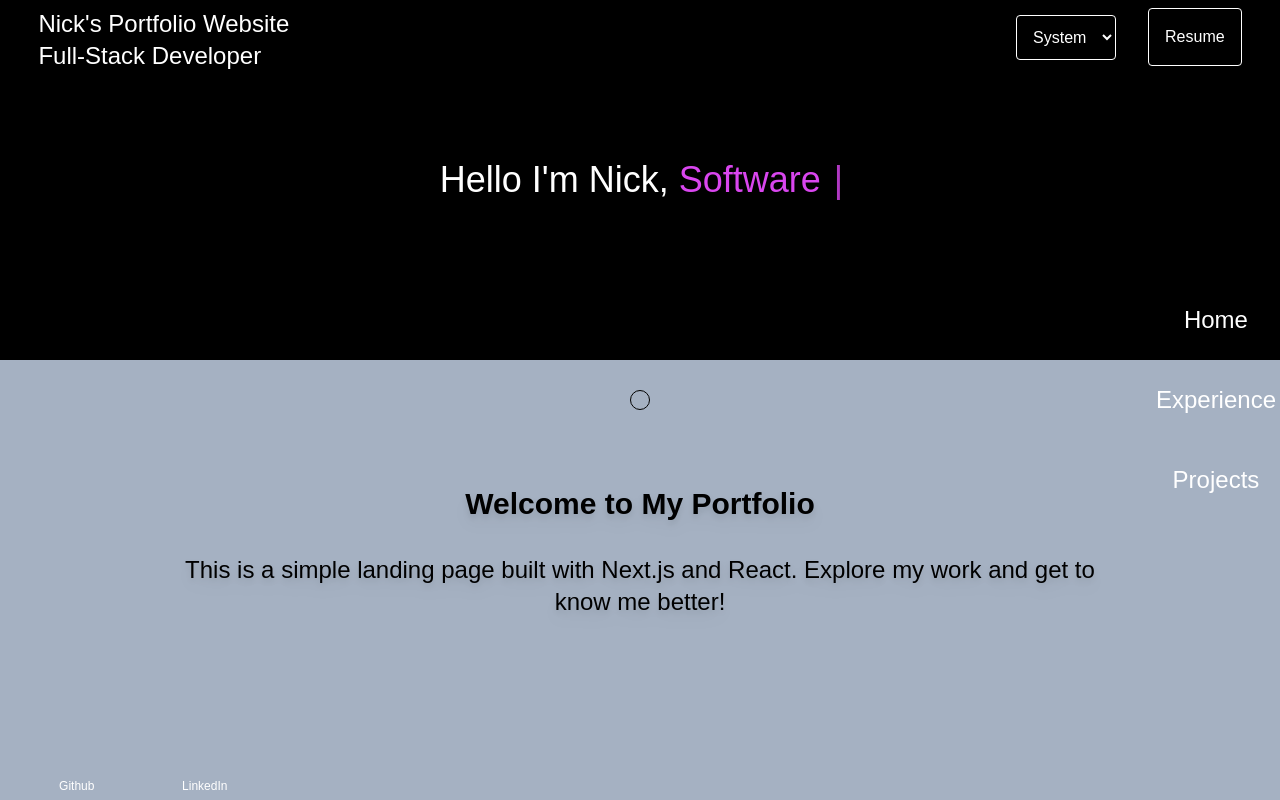
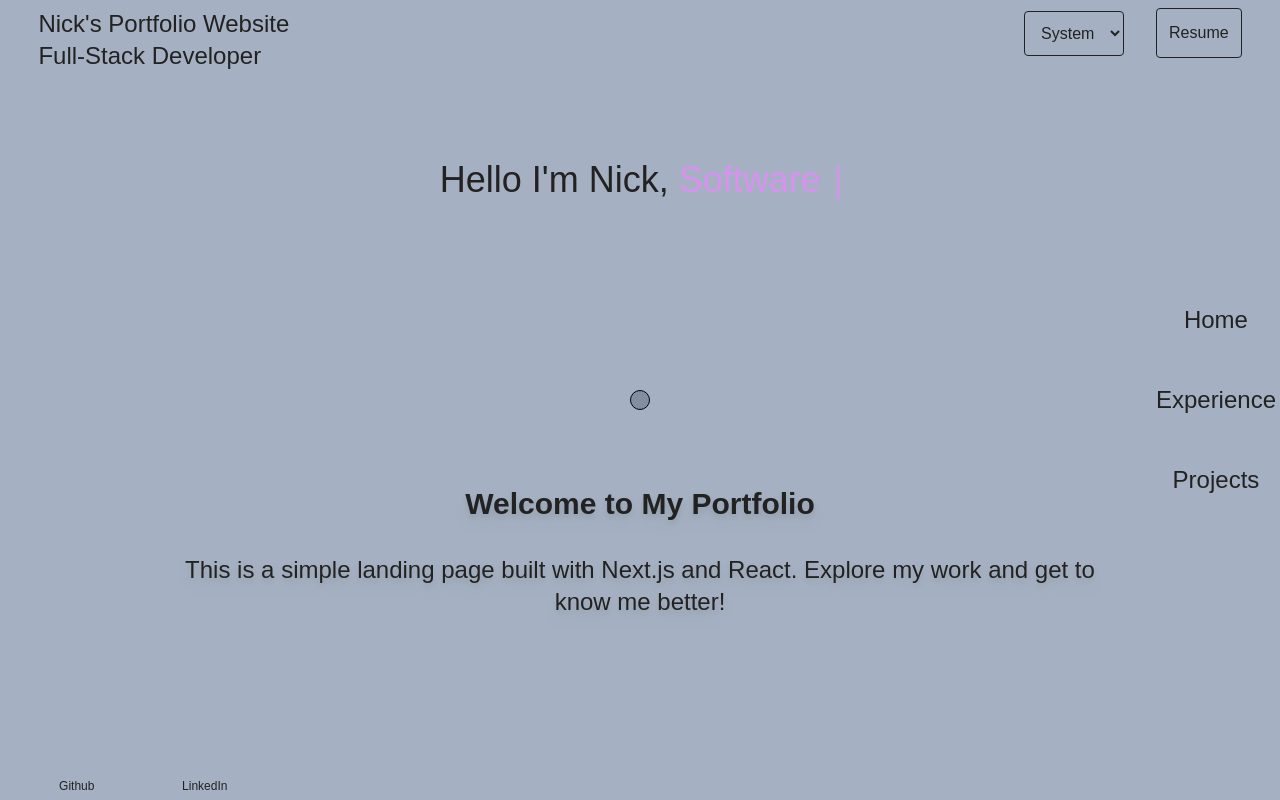
Before and after one commit to kwNick/Resume-Site, a Next.js app: page / in a window 1280 px wide. Shown: the top 800 px of the page. Built offline with nearby package versions, Linux system fonts and the light colour scheme.

Commit message:
added an accent color, #d991ef; cursor animation on hover of a link element cursor expands and bg becomes transparent;

```diff
--- a/src/app/globals.css
+++ b/src/app/globals.css
@@ -11,18 +11,21 @@
 /* css variables */
 :root {
   --contrast: #a5b1c2;
-  --colour: #000000;
+  --colour: #222222;
+  --accent: #d991ef;
 }
 
 [data-theme='dark'] {
-  --contrast: #000000;
+  --contrast: #222222;
   --colour: #a5b1c2;
+  --accent: #d991ef;
 }
 
 @media (prefers-color-scheme: dark) {
   :root {
     --contrast: #a5b1c2;
-    --colour: #000000;
+    --colour: #222222;
+    --accent: #d991ef;
   }
 }
 
@@ -30,6 +33,20 @@ body {
   color: var(--colour);
   background: var(--contrast);
   font-family: Arial, Helvetica, sans-serif;
+}
+
+body:has(a:hover) .cursor {
+  width: 40px;
+  height: 40px;
+  background: transparent;
+  transition: width 0.3s ease, height 0.3s ease, background-color 0.3s ease, transform 0.3s ease;
+}
+
+.cursor {
+  width: 20px;
+  height: 20px;
+  background: var(--colour);
+  transition: width 0.3s ease, height 0.3s ease, background-color 0.3s ease, transform 0.3s ease;
 }
 
 @keyframes cursor {
--- a/src/components/Cursor.tsx
+++ b/src/components/Cursor.tsx
@@ -24,7 +24,7 @@ const Cursor = () => {
     }, []);
 
     return (
-        <span className="cursor absolute top-[50vh] left-[50vw] w-5 h-5 bg-colour rounded-full mix-blend-difference translate-x-[-50%] translate-y-[-50%] border border-contrast pointer-events-none z-20" />
+        <span className="cursor absolute top-[50vh] left-[50vw] w-5 h-5 bg-colour rounded-full mix-blend-difference translate-x-[-50%] translate-y-[-50%] border border-contrast pointer-events-none z-20 transition-colors" />
     )
 }
 export default Cursor
--- a/src/components/Footer.tsx
+++ b/src/components/Footer.tsx
@@ -3,7 +3,7 @@ import { socialLinks } from "../resources/socialLinks"
 
 const Footer = () => {
     return (
-        <footer className="fixed bottom-[1%] left-[1%] w-[20%] text-xs z-10 text-white">
+        <footer className="fixed bottom-[1%] left-[1%] w-[20%] text-xs z-10 text-colour">
             <ul className="flex text-center leading-3">
                 {socialLinks.map((link, idx) => {
                     return (
--- a/src/components/NameHeader.tsx
+++ b/src/components/NameHeader.tsx
@@ -1,6 +1,6 @@
 const NameHeader = () => {
     return (
-        <div className="hidden sm:block fixed top-[1%] left-[3%] text-white lg:text-lg xl:text-2xl z-10">
+        <div className="hidden sm:block fixed top-[1%] left-[3%] text-colour lg:text-lg xl:text-2xl z-10">
             <h1>
                 Nick&apos;s Portfolio Website
             </h1>
--- a/src/components/Navigation.tsx
+++ b/src/components/Navigation.tsx
@@ -8,7 +8,7 @@ const Navigation = () => {
             <ul className="w-full group text-lg lg:text-2xl flex sm:flex-col text-center gap-y-8">
                 {navItems.map((link, idx) => {
                     return (
-                        <li key={idx} className="peer py-2 px-1 duration-500 text-white">
+                        <li key={idx} className="peer py-2 px-1 duration-500 text-colour">
                             <Link href={link.href}>{link.value}</Link>
                         </li>
                     );
--- a/src/components/ReactTypeWriter.tsx
+++ b/src/components/ReactTypeWriter.tsx
@@ -3,10 +3,10 @@ import { Typewriter } from "react-simple-typewriter";
 
 const ReactTypeWriter = () => {
     return (
-        <div className=" w-full min-h-[45vh] bg-black flex items-center justify-center">
-            <h1 className="text-white text-4xl">
+        <div className=" w-full min-h-[45vh] flex items-center justify-center">
+            <h1 className="text-colour text-4xl">
                 Hello I&apos;m Nick,{' '}
-                <span className="text-fuchsia-500">
+                <span className="text-accent">
                     <Typewriter
                         delaySpeed={2000}
                         deleteSpeed={125}
--- a/src/components/Resume.tsx
+++ b/src/components/Resume.tsx
@@ -3,7 +3,7 @@ import Link from "next/link"
 const Resume = () => {
     return (
         <div className="flex items-center justify-center">
-            <Link href="/resume.pdf" download="Nick_Resume.pdf" target="_blank" aria-label="Download Nick's Resume" className=" text-white border border-white rounded p-4">
+            <Link href="/resume.pdf" download="Nick_Resume.pdf" target="_blank" aria-label="Download Nick's Resume" className=" text-colour border border-colour rounded p-3">
                 Resume
             </Link>
         </div>
--- a/src/components/ThemeChanger.tsx
+++ b/src/components/ThemeChanger.tsx
@@ -16,7 +16,7 @@ const ThemeChanger = () => {
     }
     return (
         <div className="hidden sm:block w-fit h-fit bg-transparent rounded ">
-            <select value={theme} onChange={e => setTheme(e.target.value)} className="bg-transparent rounded p-3 border border-white text-white cursor-pointer">
+            <select value={theme} onChange={e => setTheme(e.target.value)} className="bg-transparent rounded p-3 border border-colour text-colour cursor-pointer">
                 <option value="system" className="border-colour text-colour">System</option>
                 <option value="light" className="border-colour text-colour">Light</option>
                 <option value="dark" className="border-colour text-colour">Dark</option>
--- a/tailwind.config.ts
+++ b/tailwind.config.ts
@@ -11,6 +11,7 @@ export default {
       colors: {
         contrast: "var(--contrast)",
         colour: "var(--colour)",
+        accent: "var(--accent)",
       },
       keyframes: {
       }
```
